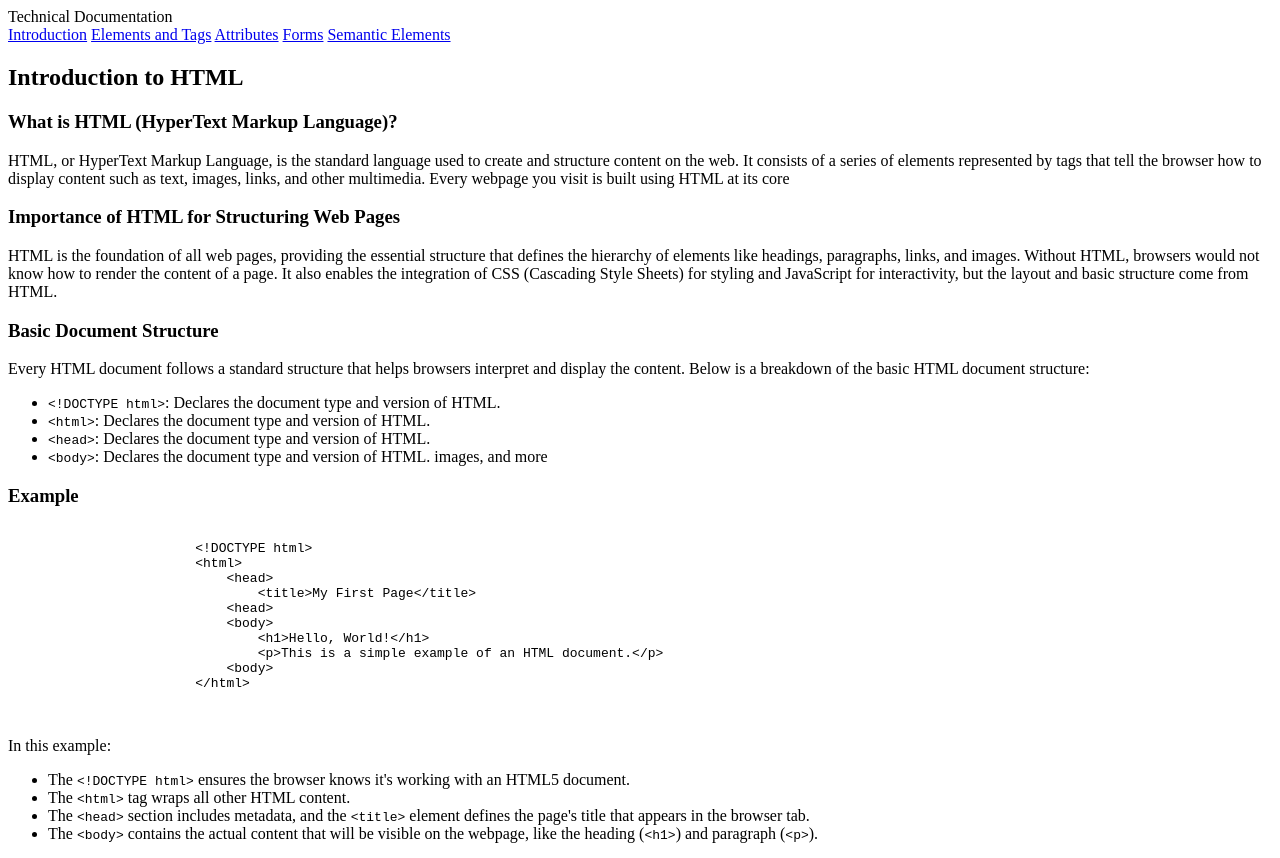
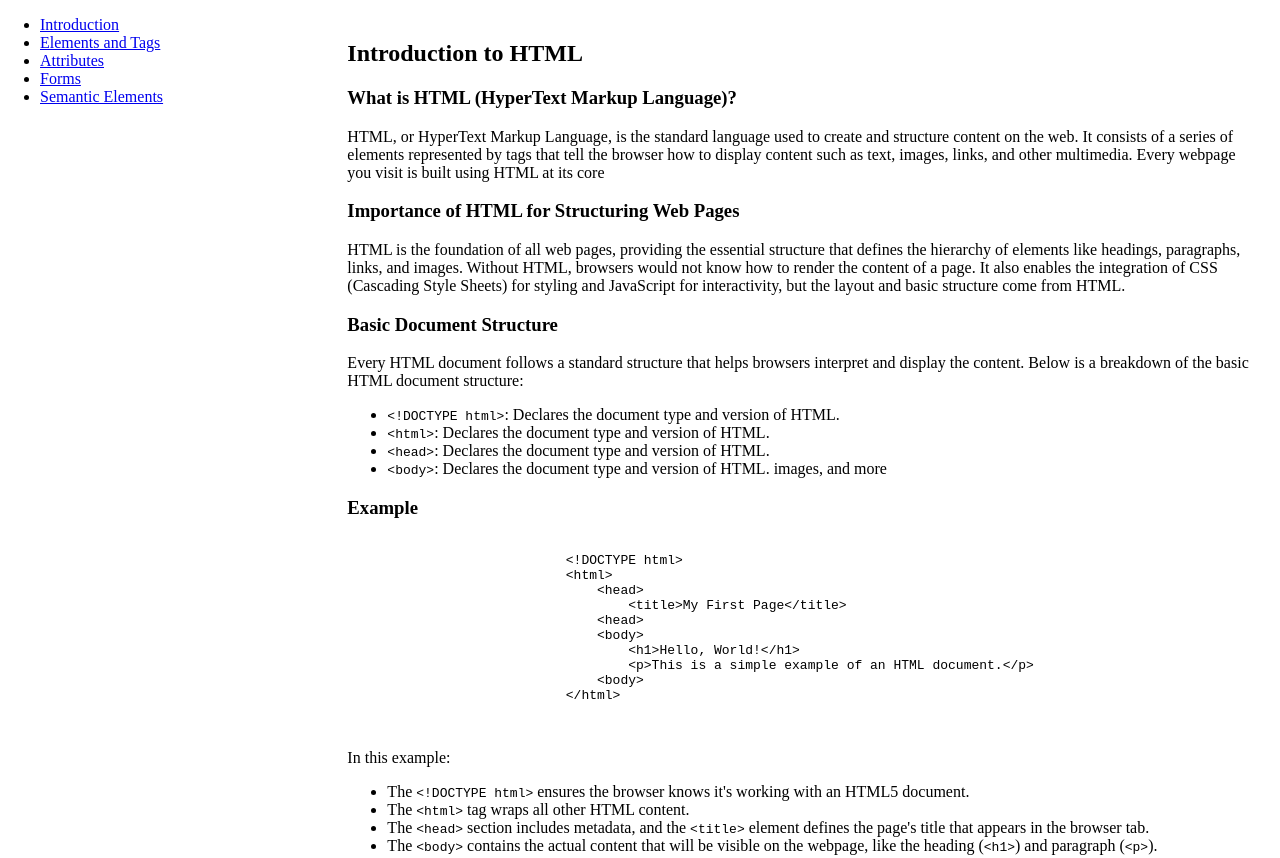
Before and after one commit to JerisonP/LearningWebDev, a plain HTML site: page technical-documentation-page.html in a window 1280 px wide. Shown: the top 858 px of the page. Drawn offline with Linux system fonts and the light colour scheme.

Commit message:
finished tehcnical documentation page project

```diff
--- a/technical-documentation-page.html
+++ b/technical-documentation-page.html
@@ -3,16 +3,31 @@
     <head>
         <meta charset="utf-8">
         <meta name="description" content="Documentation">
+        <link rel="stylesheet" href="./technical-documentation-page.css">
         <head>Technical Documentation</head>
     </head>
-    <body>
-        <nav>
+    <body style="margin: 0; display: flex;">
+        <nav style="width: 200px; background-color: #ffffff; height: 100vh; position: fixed; top: 0; left: 0; overflow: auto;">
+            <ul>
+                <li>
                     <a href="#introduction">Introduction</a>
+                </li>
+                <li>
                     <a href="#elements-and-tags">Elements and Tags</a>
+                </li>
+                <li>
                     <a href="#Attributes">Attributes</a>
+                </li>
+                <li>
                     <a href="#forms">Forms</a>
+                </li>
+                <li>
                     <a href="#semantic-elements">Semantic Elements</a>
+                </li>
+            </ul>
         </nav>
+        <div style="margin-left: 210px; padding: 20px; width: 100%;">
+
             <section id="introduction">
                 <h2>Introduction to HTML</h2>
                 <section id="what-is-html">
@@ -336,5 +351,6 @@
                     </p>
                 </section>
             </section>
+        </div>
     </body>
 </html>
```
Lines whose indentation alone changed are shown as unchanged.
